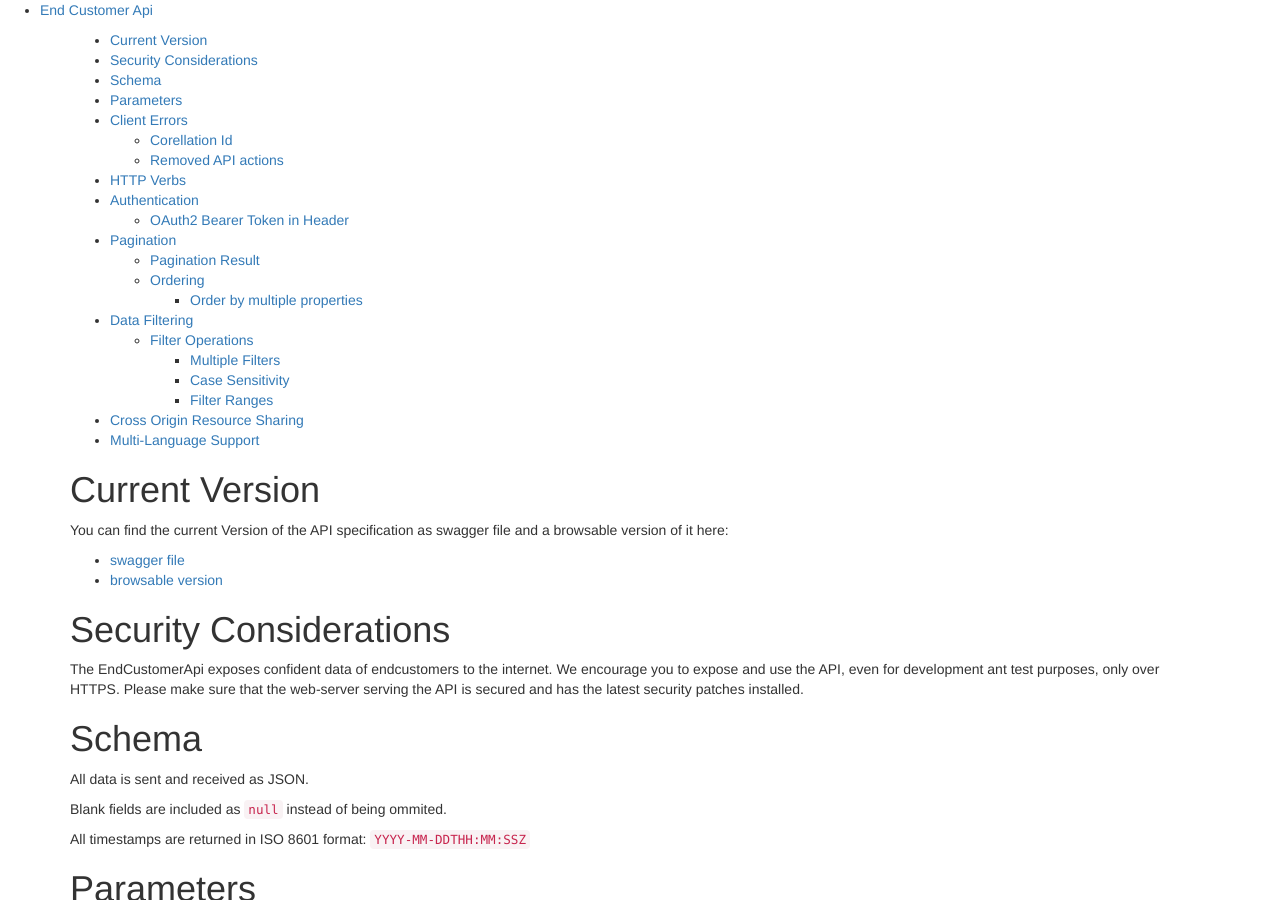
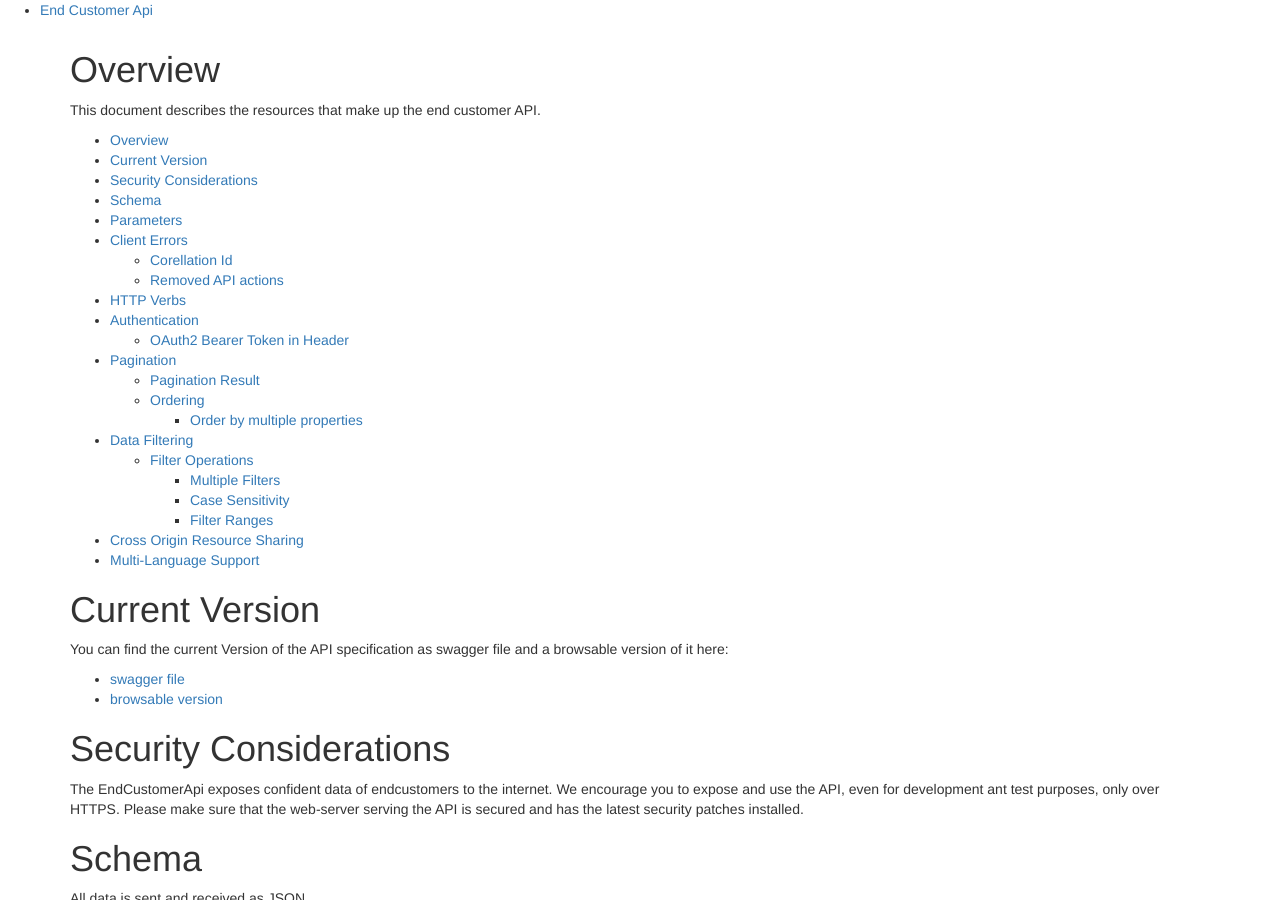
Before and after one commit to togethercca/togethercca.github.io, a Jekyll site: the page built from _pages/endCustomerApi.md, in a window 1280 px wide and 900 px high. Built offline with Jekyll 4.4.1, drawn with Linux system fonts in a browser that asks for light colours.

Commit message:
Add overview header

```diff
--- a/_pages/endCustomerApi.md
+++ b/_pages/endCustomerApi.md
@@ -3,6 +3,11 @@ permalink: "/endCustomerApi/"
 layout: page
 title: "End Customer Api"
 ---
+
+Overview
+========
+
+This document describes the resources that make up the end customer API.
 
 * TOC
 {:toc}
```
